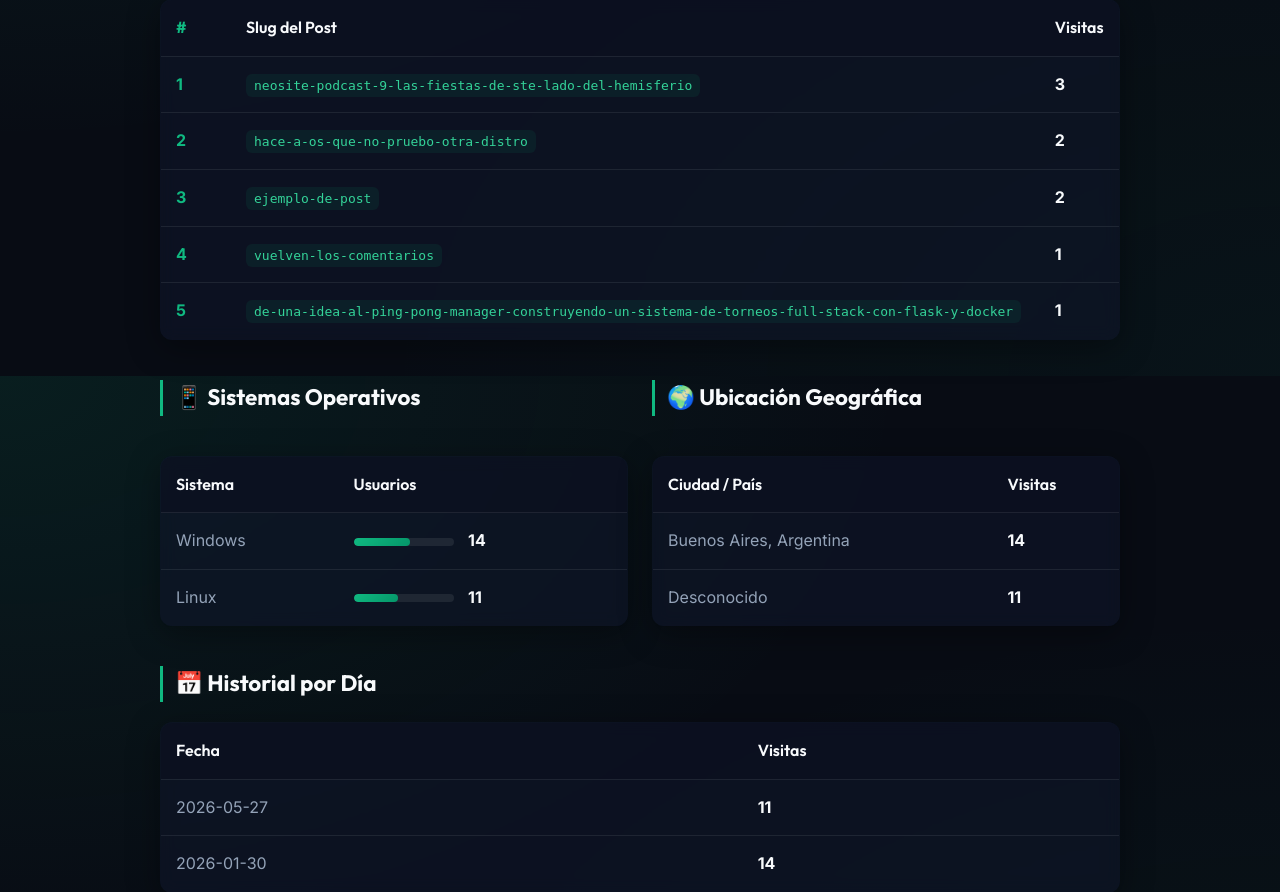
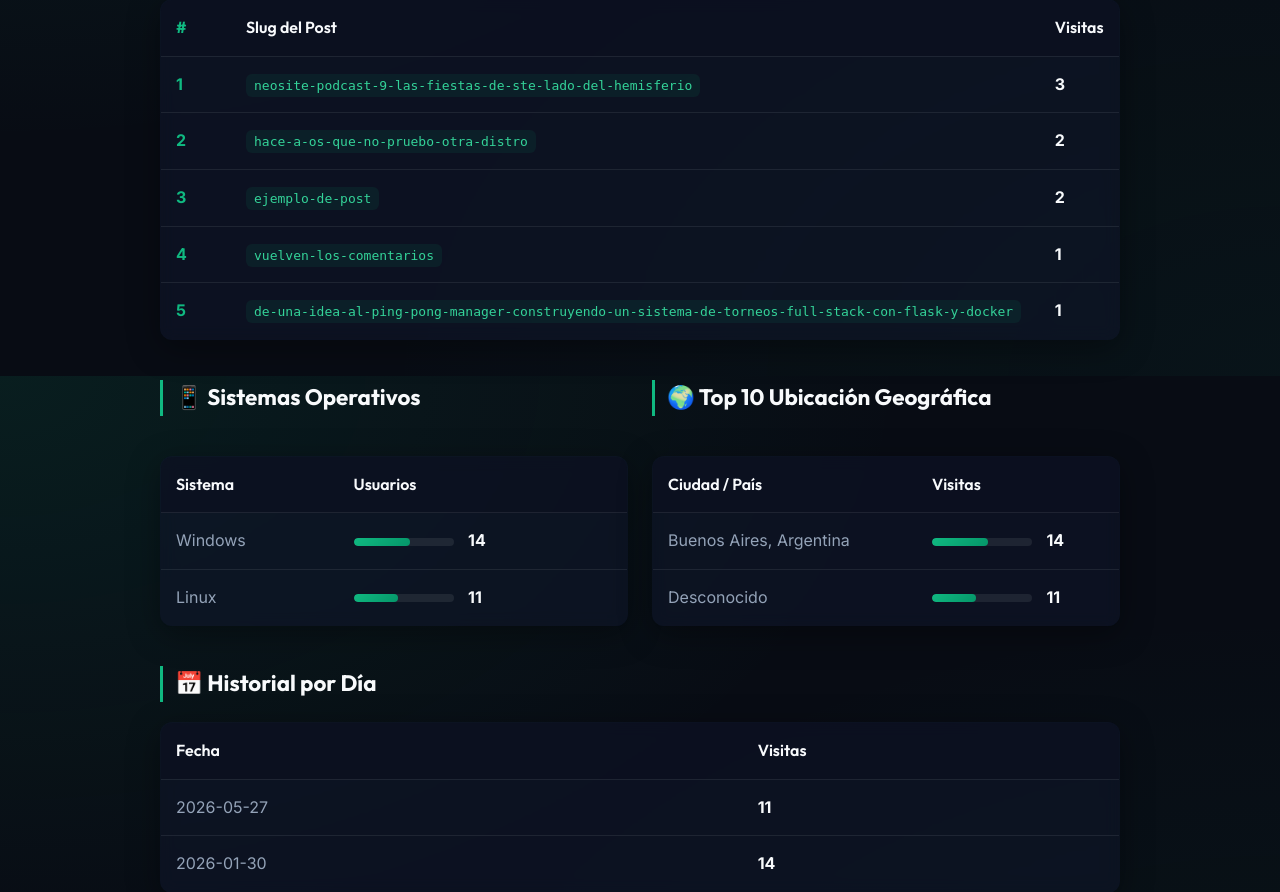
Before and after one commit to neoranger/neocms, a Flask app: page /admin/stats in a window 1280 px wide. Shown: the part 424-1316 px from the top of the page. Run offline with Flask 3, Linux system fonts and the light colour scheme; the visitor is signed in with stand-in values (Sample User, id 1).

Commit message:
Limit geographic locations to Top 10 and add visual progress bars

```diff
--- a/app.py
+++ b/app.py
@@ -592,8 +592,8 @@ def full_stats():
 
     # NUEVO: Pasar OS y Location al template
     # (Tendrás que actualizar full_stats.html si quieres ver esto)
-    top_os = sorted(stats_data['os'].items(), key=lambda x: x[1], reverse=True)
-    top_loc = sorted(stats_data['location'].items(), key=lambda x: x[1], reverse=True)
+    top_os = sorted(stats_data['os'].items(), key=lambda x: x[1], reverse=True)[:5]
+    top_loc = sorted(stats_data['location'].items(), key=lambda x: x[1], reverse=True)[:10]
 
     return render_template('full_stats.html',
                            total=stats_data['total'],
--- a/templates/full_stats.html
+++ b/templates/full_stats.html
@@ -88,7 +88,7 @@
         </div>
 
         <div style="display: flex; flex-direction: column;">
-            <h2 class="section-title" style="margin-top: 0;">🌍 Ubicación Geográfica</h2>
+            <h2 class="section-title" style="margin-top: 0;">🌍 Top 10 Ubicación Geográfica</h2>
             <table>
                 <thead>
                     <tr>
@@ -100,7 +100,12 @@
                     {% for loc, count in location_stats %}
                     <tr>
                         <td>{{ loc }}</td>
-                        <td><strong style="color: var(--text-primary);">{{ count }}</strong></td>
+                        <td>
+                            <div class="progress-bg">
+                                <div class="progress-fill" style="width: {{ (count / total * 100)|round }}%;"></div>
+                            </div>
+                            <strong style="color: var(--text-primary);">{{ count }}</strong>
+                        </td>
                     </tr>
                     {% else %}
                     <tr><td colspan="2" style="text-align:center; color: var(--text-muted);">Sin datos</td></tr>
```
